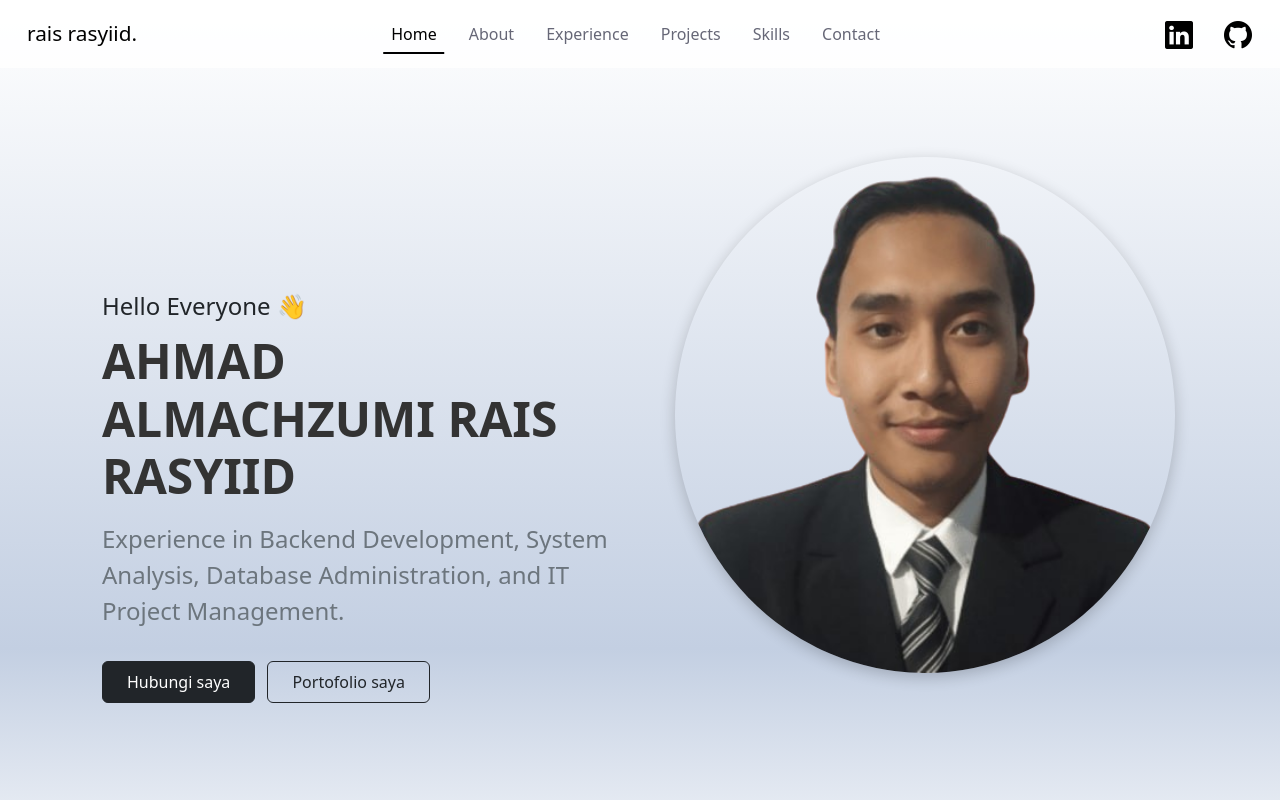
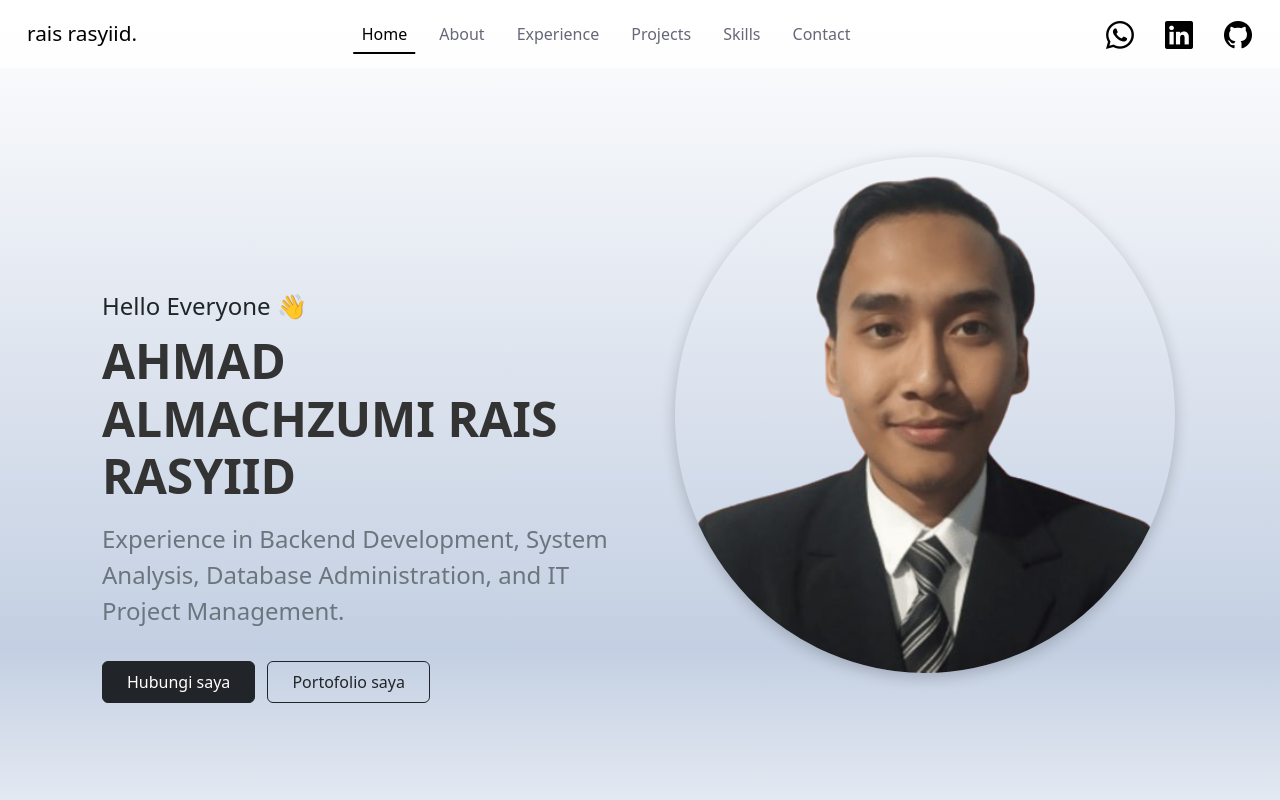
Before and after one commit to raisrasyiid/new_portfolio, a plain HTML site: page index.html in a window 1280 px wide. Shown: the top 800 px of the page. Drawn offline with nearby package versions, Linux system fonts and the light colour scheme; some packages are replaced by stand-ins of ours; no server answers; a script that the page names is missing.

Commit message:
`fix`: wa icon on top navbar

```diff
--- a/index.html
+++ b/index.html
@@ -74,6 +74,10 @@
           </ul>
         </div>
       </div>
+      <a class="navbar-brand" href="https://wa.me/6281802326693?text=Halo,%20saya%20tertarik%20dengan%20layanan%20Anda"
+        target="_blank">
+        <i class="bi bi-whatsapp fs-3"></i>
+      </a>
       <a class="navbar-brand" href="https://www.linkedin.com/in/ahmadalmachzumi-rr/" target="_blank">
         <i class="bi bi-linkedin fs-3"></i>
       </a>
```
